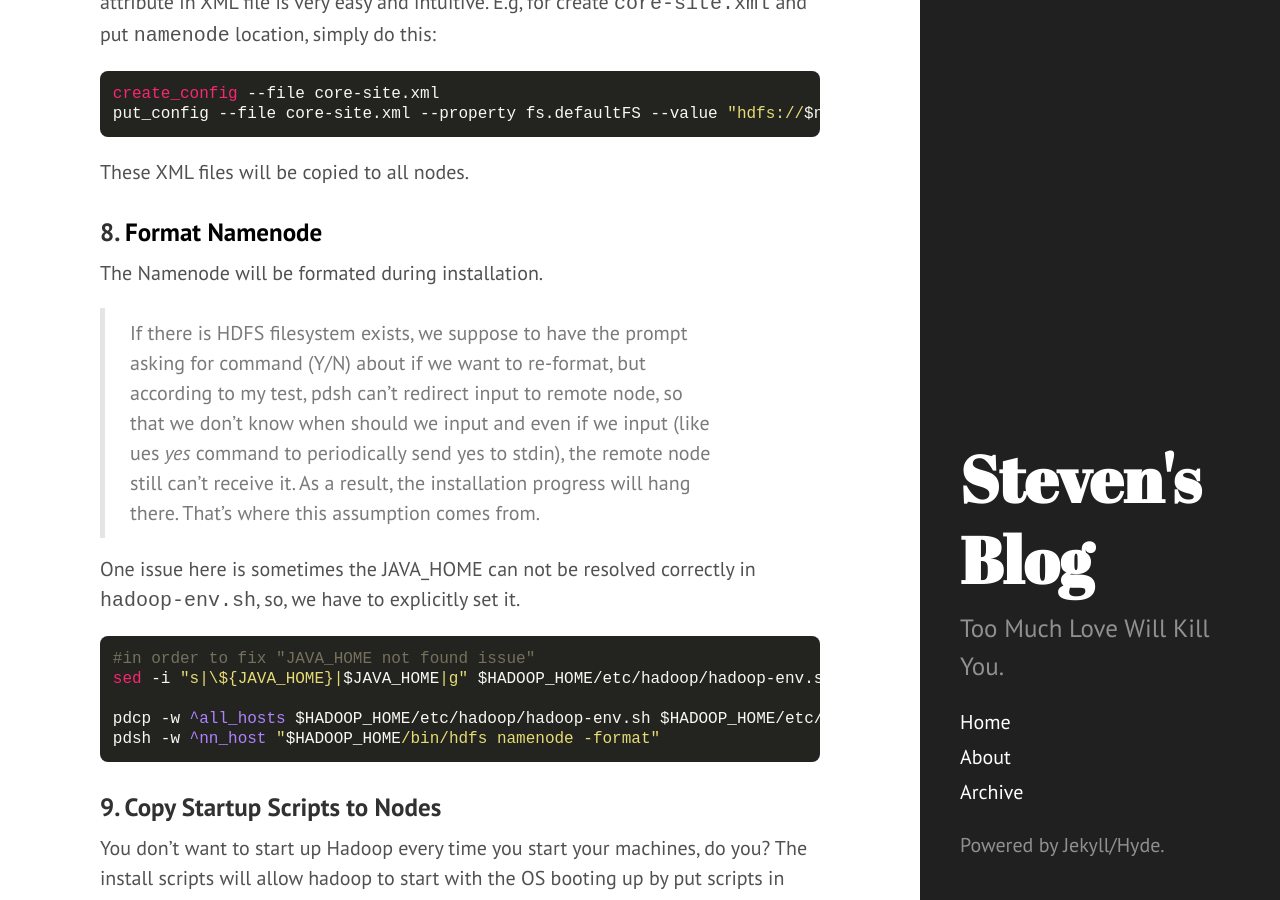
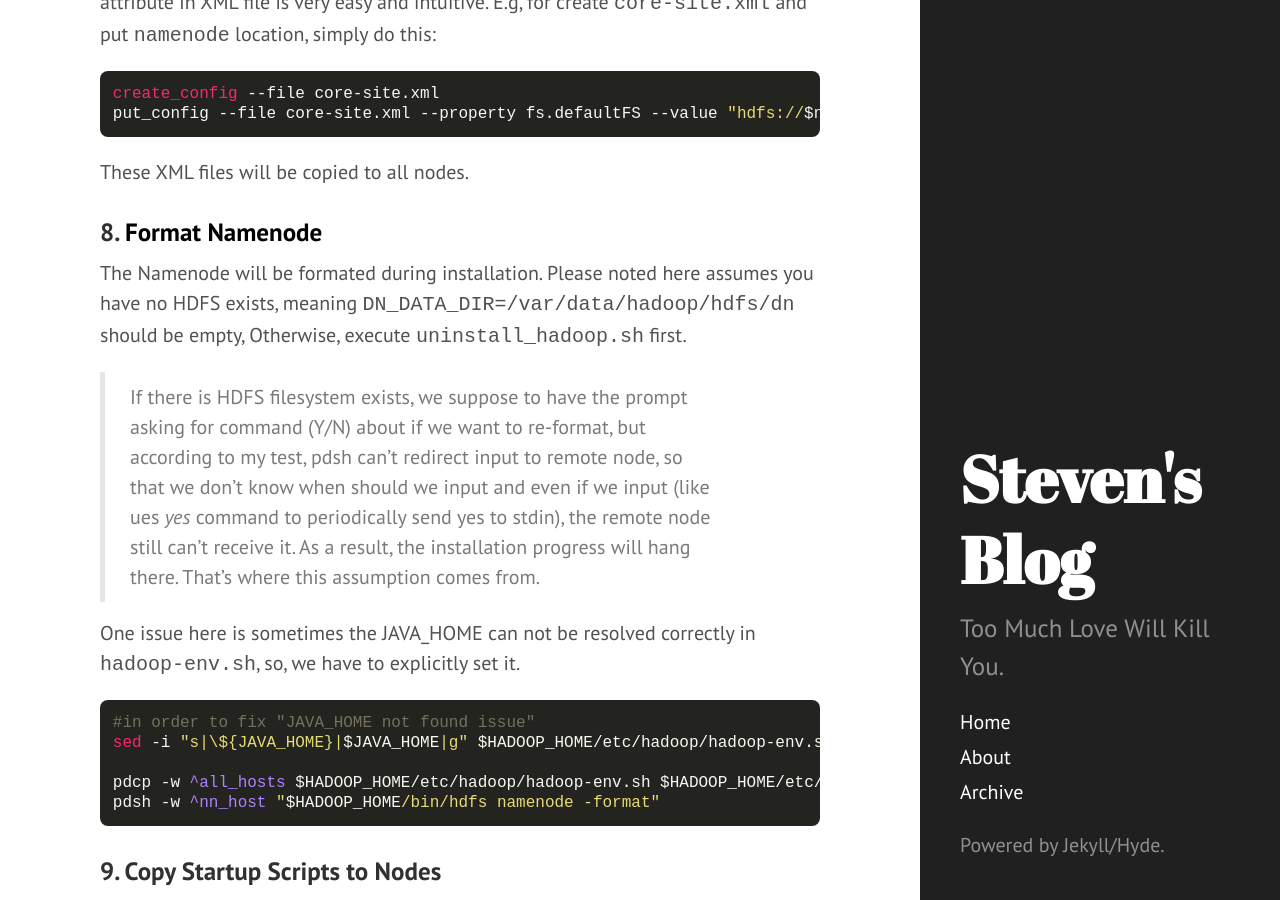
Before and after one commit to legatoo/legatoo.github.io, a Jekyll site: the page built from _posts/2014-11-12-Install-Yarn-on-Ubuntu-Cluster-via-Scripts.md, in a window 1280 px wide and 900 px high, scrolled down 6264 px. Built offline with Jekyll 4.4.1, drawn with Linux system fonts in a browser that asks for light colours; Markdown is read by kramdown in place of the engine named in the settings.

```diff
--- a/_posts/2014-11-12-Install-Yarn-on-Ubuntu-Cluster-via-Scripts.md
+++ b/_posts/2014-11-12-Install-Yarn-on-Ubuntu-Cluster-via-Scripts.md
@@ -190,7 +190,7 @@
 
 ###8. <a name="format_namenode"><font color="black">Format Namenode</font></a>
 
-The Namenode will be formated during installation.
+The Namenode will be formated during installation. Please noted here assumes you have no HDFS exists, meaning `DN_DATA_DIR=/var/data/hadoop/hdfs/dn` should be empty, Otherwise, execute `uninstall_hadoop.sh` first.
 
 >If there is HDFS filesystem exists, we suppose to have the prompt asking for command (Y/N) about if we want to re-format, but according to my test, pdsh can't redirect input to remote node, so that we don't know when should we input and even if we input (like ues *yes* command to periodically send yes to stdin), the remote node still can't receive it. As a result, the installation progress will hang there. That's where this assumption comes from.
 
```
